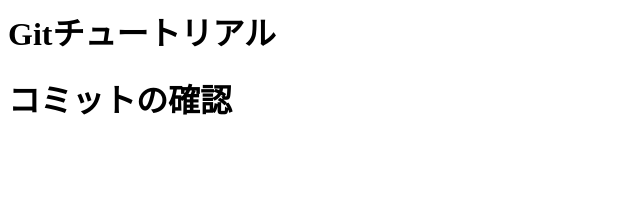
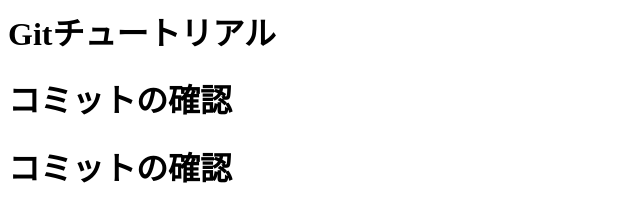
Before and after one commit to rikatussei/git_tutorial, a plain HTML site: page git_tutorial/index.html in a window 1280 px wide. Shown: the whole page, without its empty margins (0-640 px from the left). Drawn offline with Linux system fonts and the light colour scheme.

Commit message:
initial commit

```diff
--- a/git_tutorial/index.html
+++ b/git_tutorial/index.html
@@ -1,3 +1,5 @@
 <h1>Gitチュートリアル</h1>
 
 <h1>コミットの確認</h1>
+
+<h1>コミットの確認</h1>
```
